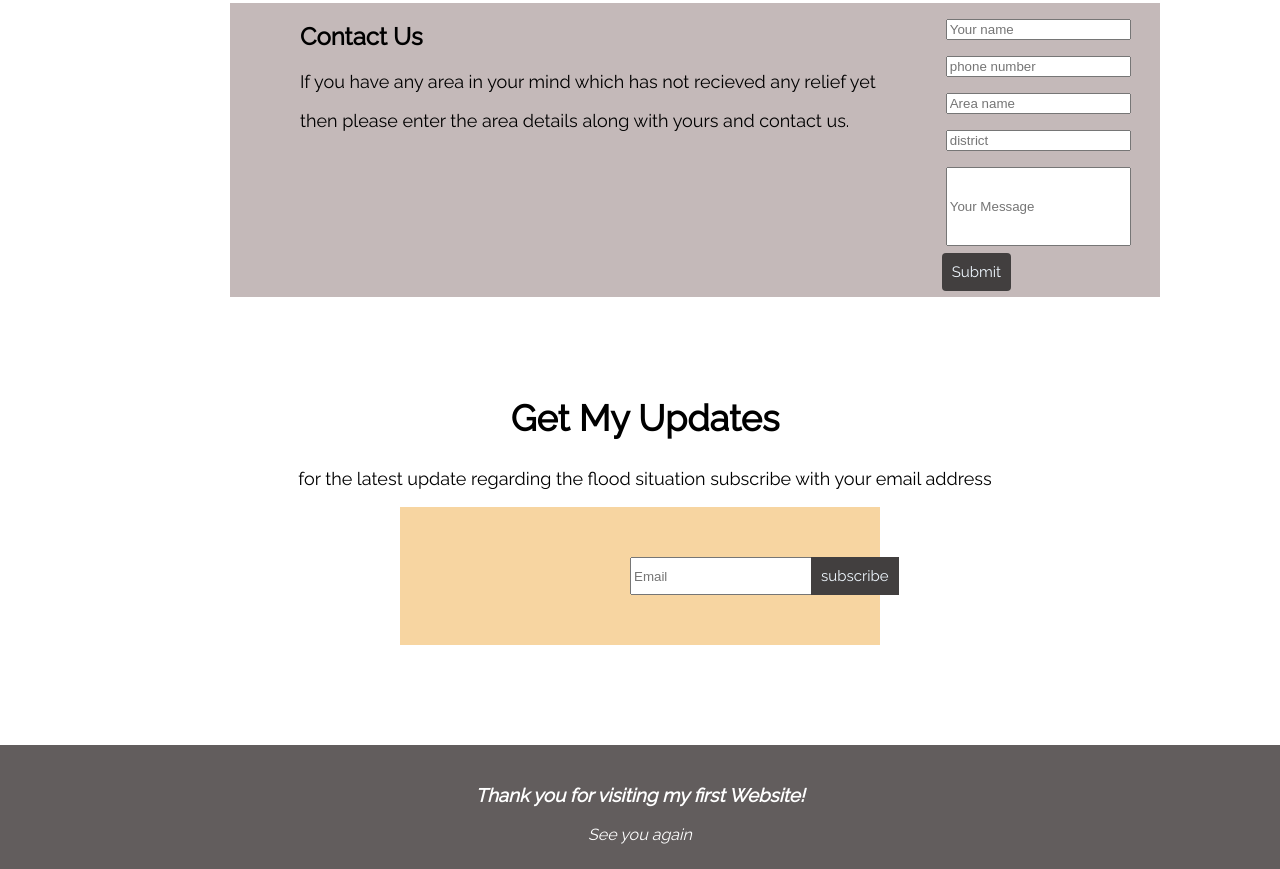
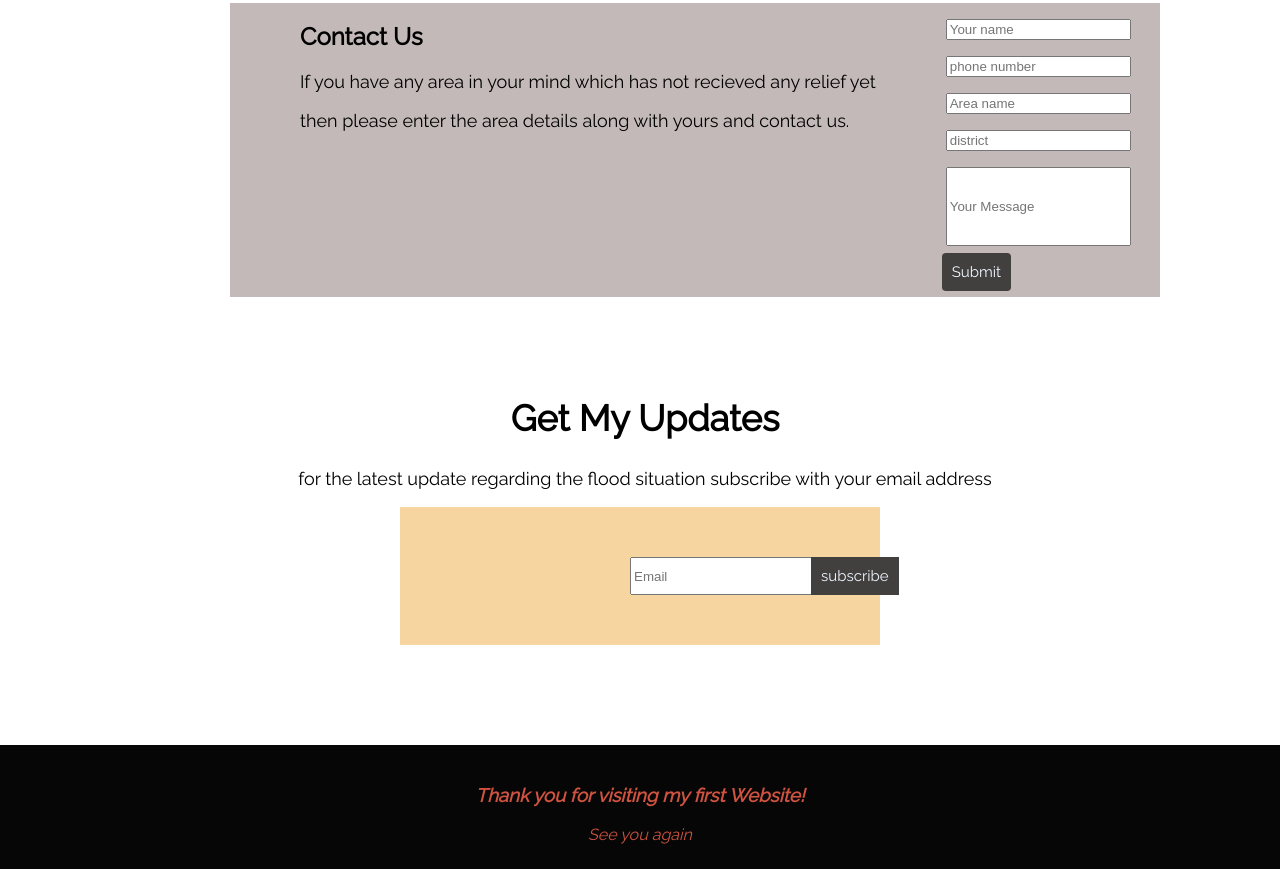
Before and after one commit to VenomUtsha/First-Assingment, a plain HTML site: page index.html in a window 1280 px wide. Shown: the part 2184-3053 px from the top of the page. Drawn offline with Linux system fonts and the light colour scheme.

Commit message:
final commit2

```diff
--- a/style.css
+++ b/style.css
@@ -213,9 +213,9 @@ body {
 /*SIXTTH SECTION*/
 
 .footer-class {
-    background-color: rgb(98, 93, 93);
+    background-color: rgb(6, 6, 6);
     text-align: center;
-    color: rgb(255, 255, 255);
+    color: rgb(207, 83, 64);
     padding-top: 20px;
     padding-bottom: 20px;
     margin-top: 100px;
```
